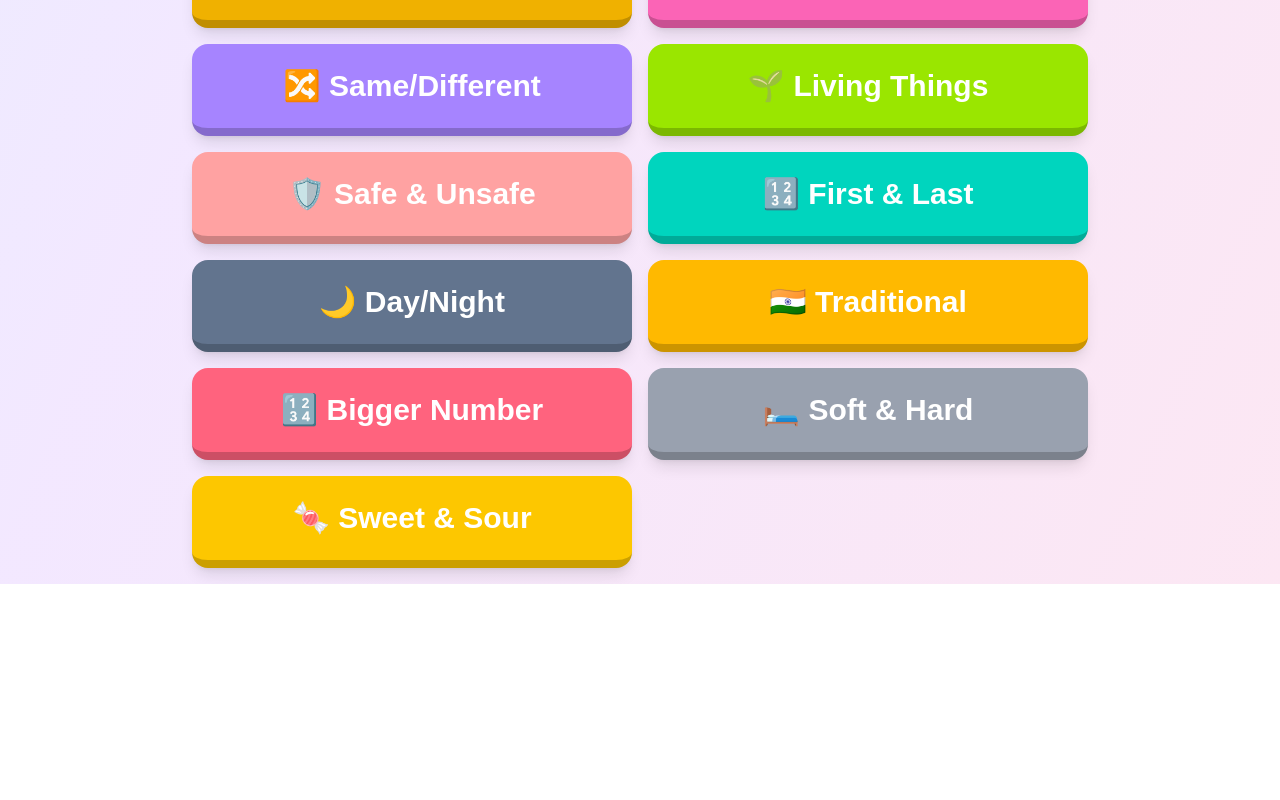
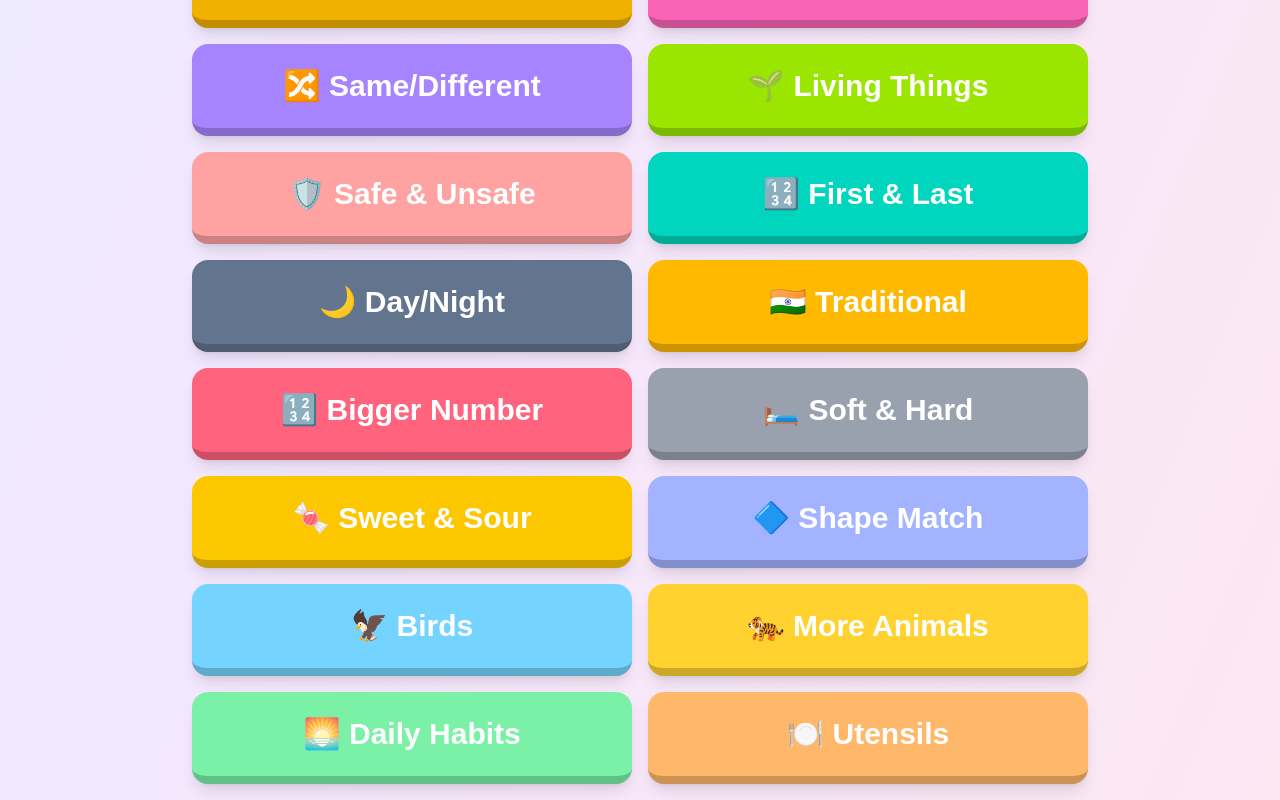
Before and after one commit to asaidhiraj/toddler-learning, a Next.js app: page / in a window 1280 px wide. Shown: the part 2400-3200 px from the top of the page. Before the commit the page ends 2984 px from the top, so only its background shows below. Built offline with nearby package versions, Linux system fonts and the light colour scheme.

Commit message:
Added 4 new games: Trace Shape Matching (with special outline display), Birds, More Animals, Daily Habits (morning routines), and Utensils & Eating (spoons, plates, cups, bowls, forks, knives)

```diff
--- a/app/page.js
+++ b/app/page.js
@@ -435,7 +435,12 @@ export default function Home() {
       indian_traditional: 'Indian Traditional',
       bigger_smaller_number: 'Bigger/Smaller Number',
       soft_hard: 'Soft & Hard',
-      sweet_sour: 'Sweet & Sour'
+      sweet_sour: 'Sweet & Sour',
+      trace_shape_matching: 'Shape Matching',
+      birds: 'Birds',
+      more_animals: 'More Animals',
+      daily_habits: 'Daily Habits',
+      utensils_eating: 'Utensils & Eating'
     };
 
     return (
@@ -560,6 +565,11 @@ export default function Home() {
           <MenuButton onClick={() => startCategory('bigger_smaller_number')} color="bg-rose-400" label="🔢 Bigger Number" />
           <MenuButton onClick={() => startCategory('soft_hard')} color="bg-gray-400" label="🛏️ Soft & Hard" />
           <MenuButton onClick={() => startCategory('sweet_sour')} color="bg-yellow-400" label="🍬 Sweet & Sour" />
+          <MenuButton onClick={() => startCategory('trace_shape_matching')} color="bg-indigo-300" label="🔷 Shape Match" />
+          <MenuButton onClick={() => startCategory('birds')} color="bg-sky-300" label="🦅 Birds" />
+          <MenuButton onClick={() => startCategory('more_animals')} color="bg-amber-300" label="🐅 More Animals" />
+          <MenuButton onClick={() => startCategory('daily_habits')} color="bg-green-300" label="🌅 Daily Habits" />
+          <MenuButton onClick={() => startCategory('utensils_eating')} color="bg-orange-300" label="🍽️ Utensils" />
         </div>
       </div>
     );
@@ -613,9 +623,9 @@ export default function Home() {
       {/* Question Text */}
       <h2 className="text-4xl md:text-6xl font-black text-slate-800 mb-8 text-center leading-tight mt-12">{currentQ.q}</h2>
 
-      {/* Special Display for Counting, Math, and Alphabet */}
-      {currentQ.display && (
-        <DisplayContent question={currentQ} isAudioModule={isAudioModule} />
+      {/* Special Display for Counting, Math, Alphabet, and Shape Matching */}
+      {(currentQ.display || currentQ.outline) && (
+        <DisplayContent question={currentQ} isAudioModule={isAudioModule} category={category} />
       )}
 
       {/* Replay Sound Button for Audio Modules */}
@@ -672,9 +682,25 @@ export default function Home() {
 
 // --- SUB-COMPONENTS FOR CLEANER CODE ---
 
-function DisplayContent({ question, isAudioModule }) {
+function DisplayContent({ question, isAudioModule, category }) {
   const [imageError, setImageError] = useState(false);
   const showImage = question.displayImage && !imageError;
+
+  // Special display for trace shape matching
+  if (category === 'trace_shape_matching' && question.outline) {
+    return (
+      <div className="mb-8 p-8 bg-gradient-to-br from-blue-50 to-purple-50 rounded-3xl shadow-inner border-4 border-blue-200 flex flex-col items-center justify-center">
+        <div className="text-3xl font-bold text-blue-800 mb-4">Trace the Shape:</div>
+        <div className="text-9xl md:text-[150px] font-black text-blue-600 mb-4" style={{
+          textShadow: '0 0 20px rgba(59, 130, 246, 0.5)',
+          filter: 'drop-shadow(0 4px 8px rgba(0,0,0,0.3))'
+        }}>
+          {question.outline}
+        </div>
+        <div className="text-2xl font-bold text-blue-700">Which shape matches?</div>
+      </div>
+    );
+  }
 
   return (
     <div className={`text-7xl mb-8 p-6 bg-slate-50 rounded-3xl shadow-inner border-4 border-slate-100 ${isAudioModule ? 'animate-pulse' : ''} flex items-center justify-center`}>
--- a/app/questions.js
+++ b/app/questions.js
@@ -453,6 +453,51 @@ export const learningModules = {
     { q: "Which tastes SOUR?", a: { txt: "Apple", icon: "🍎", imageUrl: getImageUrl("apple sweet", 400, 400) }, b: { txt: "Orange", icon: "🍊", imageUrl: getImageUrl("orange sour", 400, 400) }, correct: 'b' },
     { q: "What is SWEET?", a: { txt: "Chocolate", icon: "🍫", imageUrl: getImageUrl("chocolate sweet", 400, 400) }, b: { txt: "Vinegar", icon: "🍶", imageUrl: getImageUrl("vinegar sour", 400, 400) }, correct: 'a' },
     { q: "Which tastes SOUR?", a: { txt: "Banana", icon: "🍌", imageUrl: getImageUrl("banana sweet", 400, 400) }, b: { txt: "Lime", icon: "🍋", imageUrl: getImageUrl("lime sour", 400, 400) }, correct: 'b' },
+  ],
+  trace_shape_matching: [
+    { q: "Which shape matches the outline?", outline: "⭕", a: { txt: "Circle", icon: "⭕", imageUrl: getImageUrl("circle round", 400, 400) }, b: { txt: "Square", icon: "⬜", imageUrl: getImageUrl("square", 400, 400) }, correct: 'a' },
+    { q: "Which shape matches the outline?", outline: "⬜", a: { txt: "Triangle", icon: "🔺", imageUrl: getImageUrl("triangle", 400, 400) }, b: { txt: "Square", icon: "⬜", imageUrl: getImageUrl("square", 400, 400) }, correct: 'b' },
+    { q: "Which shape matches the outline?", outline: "🔺", a: { txt: "Triangle", icon: "🔺", imageUrl: getImageUrl("triangle", 400, 400) }, b: { txt: "Circle", icon: "⭕", imageUrl: getImageUrl("circle", 400, 400) }, correct: 'a' },
+    { q: "Which shape matches the outline?", outline: "⭐", a: { txt: "Star", icon: "⭐", imageUrl: getImageUrl("star shape", 400, 400) }, b: { txt: "Heart", icon: "❤️", imageUrl: getImageUrl("heart shape", 400, 400) }, correct: 'a' },
+    { q: "Which shape matches the outline?", outline: "❤️", a: { txt: "Star", icon: "⭐", imageUrl: getImageUrl("star", 400, 400) }, b: { txt: "Heart", icon: "❤️", imageUrl: getImageUrl("heart shape", 400, 400) }, correct: 'b' },
+    { q: "Which shape matches the outline?", outline: "⭕", a: { txt: "Circle", icon: "⭕", imageUrl: getImageUrl("circle round", 400, 400) }, b: { txt: "Triangle", icon: "🔺", imageUrl: getImageUrl("triangle", 400, 400) }, correct: 'a' },
+    { q: "Which shape matches the outline?", outline: "⬜", a: { txt: "Square", icon: "⬜", imageUrl: getImageUrl("square", 400, 400) }, b: { txt: "Circle", icon: "⭕", imageUrl: getImageUrl("circle", 400, 400) }, correct: 'a' },
+  ],
+  birds: [
+    { q: "Which is a BIRD?", a: { txt: "Eagle", icon: "🦅", imageUrl: getImageUrl("eagle bird", 400, 400) }, b: { txt: "Butterfly", icon: "🦋", imageUrl: getImageUrl("butterfly insect", 400, 400) }, correct: 'a' },
+    { q: "Which bird can FLY?", a: { txt: "Parrot", icon: "🦜", imageUrl: getImageUrl("parrot bird flying", 400, 400) }, b: { txt: "Penguin", icon: "🐧", imageUrl: getImageUrl("penguin bird", 400, 400) }, correct: 'a' },
+    { q: "Which bird is SMALL?", a: { txt: "Sparrow", icon: "🐦", imageUrl: getImageUrl("sparrow small bird", 400, 400) }, b: { txt: "Ostrich", icon: "🦃", imageUrl: getImageUrl("ostrich large bird", 400, 400) }, correct: 'a' },
+    { q: "Which bird is BIG?", a: { txt: "Eagle", icon: "🦅", imageUrl: getImageUrl("eagle large bird", 400, 400) }, b: { txt: "Sparrow", icon: "🐦", imageUrl: getImageUrl("sparrow small", 400, 400) }, correct: 'a' },
+    { q: "Which bird has COLORS?", a: { txt: "Peacock", icon: "🦚", imageUrl: getImageUrl("peacock colorful bird", 400, 400) }, b: { txt: "Crow", icon: "🐦‍⬛", imageUrl: getImageUrl("crow black bird", 400, 400) }, correct: 'a' },
+    { q: "Which bird SWIMS?", a: { txt: "Duck", icon: "🦆", imageUrl: getImageUrl("duck swimming bird", 400, 400) }, b: { txt: "Eagle", icon: "🦅", imageUrl: getImageUrl("eagle flying", 400, 400) }, correct: 'a' },
+    { q: "Which bird is WHITE?", a: { txt: "Swan", icon: "🦢", imageUrl: getImageUrl("swan white bird", 400, 400) }, b: { txt: "Crow", icon: "🐦‍⬛", imageUrl: getImageUrl("crow black", 400, 400) }, correct: 'a' },
+  ],
+  more_animals: [
+    { q: "Which animal is WILD?", a: { txt: "Tiger", icon: "🐅", imageUrl: getImageUrl("tiger wild animal", 400, 400) }, b: { txt: "Dog", icon: "🐕", imageUrl: getImageUrl("dog pet animal", 400, 400) }, correct: 'a' },
+    { q: "Which animal is a PET?", a: { txt: "Lion", icon: "🦁", imageUrl: getImageUrl("lion wild", 400, 400) }, b: { txt: "Cat", icon: "🐱", imageUrl: getImageUrl("cat pet animal", 400, 400) }, correct: 'b' },
+    { q: "Which animal is STRONG?", a: { txt: "Elephant", icon: "🐘", imageUrl: getImageUrl("elephant strong", 400, 400) }, b: { txt: "Mouse", icon: "🐭", imageUrl: getImageUrl("mouse small", 400, 400) }, correct: 'a' },
+    { q: "Which animal is FAST?", a: { txt: "Cheetah", icon: "🐆", imageUrl: getImageUrl("cheetah fast", 400, 400) }, b: { txt: "Turtle", icon: "🐢", imageUrl: getImageUrl("turtle slow", 400, 400) }, correct: 'a' },
+    { q: "Which animal is TALL?", a: { txt: "Giraffe", icon: "🦒", imageUrl: getImageUrl("giraffe tall", 400, 400) }, b: { txt: "Rabbit", icon: "🐰", imageUrl: getImageUrl("rabbit small", 400, 400) }, correct: 'a' },
+    { q: "Which animal has STRIPES?", a: { txt: "Zebra", icon: "🦓", imageUrl: getImageUrl("zebra stripes", 400, 400) }, b: { txt: "Bear", icon: "🐻", imageUrl: getImageUrl("bear animal", 400, 400) }, correct: 'a' },
+    { q: "Which animal is SMALL?", a: { txt: "Whale", icon: "🐋", imageUrl: getImageUrl("whale large", 400, 400) }, b: { txt: "Hamster", icon: "🐹", imageUrl: getImageUrl("hamster small pet", 400, 400) }, correct: 'b' },
+  ],
+  daily_habits: [
+    { q: "What do we do in the MORNING?", a: { txt: "Brush Teeth", icon: "🪥", imageUrl: getImageUrl("brush teeth morning", 400, 400) }, b: { txt: "Sleep", icon: "😴", imageUrl: getImageUrl("sleep night", 400, 400) }, correct: 'a' },
+    { q: "What do we do in the MORNING?", a: { txt: "Go to School", icon: "🏫", imageUrl: getImageUrl("school morning", 400, 400) }, b: { txt: "Go to Bed", icon: "🛏️", imageUrl: getImageUrl("bed night", 400, 400) }, correct: 'a' },
+    { q: "What do we do in the MORNING?", a: { txt: "Study", icon: "📚", imageUrl: getImageUrl("study morning", 400, 400) }, b: { txt: "Sleep", icon: "😴", imageUrl: getImageUrl("sleep", 400, 400) }, correct: 'a' },
+    { q: "What do we do in the MORNING?", a: { txt: "Wake Up", icon: "🌅", imageUrl: getImageUrl("wake up morning", 400, 400) }, b: { txt: "Sleep", icon: "😴", imageUrl: getImageUrl("sleep night", 400, 400) }, correct: 'a' },
+    { q: "What do we do in the MORNING?", a: { txt: "Eat Breakfast", icon: "🍳", imageUrl: getImageUrl("breakfast morning", 400, 400) }, b: { txt: "Eat Dinner", icon: "🍽️", imageUrl: getImageUrl("dinner night", 400, 400) }, correct: 'a' },
+    { q: "What do we do in the MORNING?", a: { txt: "Wash Face", icon: "💧", imageUrl: getImageUrl("wash face morning", 400, 400) }, b: { txt: "Sleep", icon: "😴", imageUrl: getImageUrl("sleep", 400, 400) }, correct: 'a' },
+    { q: "What do we do in the MORNING?", a: { txt: "Get Dressed", icon: "👕", imageUrl: getImageUrl("get dressed morning", 400, 400) }, b: { txt: "Put Pajamas", icon: "🛏️", imageUrl: getImageUrl("pajamas night", 400, 400) }, correct: 'a' },
+  ],
+  utensils_eating: [
+    { q: "What do we use to EAT?", a: { txt: "Spoon", icon: "🥄", imageUrl: getImageUrl("spoon utensil eating", 400, 400) }, b: { txt: "Book", icon: "📚", imageUrl: getImageUrl("book reading", 400, 400) }, correct: 'a' },
+    { q: "What do we put FOOD on?", a: { txt: "Plate", icon: "🍽️", imageUrl: getImageUrl("plate food", 400, 400) }, b: { txt: "Floor", icon: "🪨", imageUrl: getImageUrl("floor ground", 400, 400) }, correct: 'a' },
+    { q: "What do we DRINK from?", a: { txt: "Cup", icon: "☕", imageUrl: getImageUrl("cup drinking", 400, 400) }, b: { txt: "Spoon", icon: "🥄", imageUrl: getImageUrl("spoon eating", 400, 400) }, correct: 'a' },
+    { q: "What do we use to CUT food?", a: { txt: "Knife", icon: "🔪", imageUrl: getImageUrl("knife cutting food", 400, 400) }, b: { txt: "Spoon", icon: "🥄", imageUrl: getImageUrl("spoon", 400, 400) }, correct: 'a' },
+    { q: "What do we use to PICK food?", a: { txt: "Fork", icon: "🍴", imageUrl: getImageUrl("fork utensil", 400, 400) }, b: { txt: "Plate", icon: "🍽️", imageUrl: getImageUrl("plate", 400, 400) }, correct: 'a' },
+    { q: "What do we put SOUP in?", a: { txt: "Bowl", icon: "🥣", imageUrl: getImageUrl("bowl soup", 400, 400) }, b: { txt: "Cup", icon: "☕", imageUrl: getImageUrl("cup", 400, 400) }, correct: 'a' },
+    { q: "What do we EAT with?", a: { txt: "Spoon", icon: "🥄", imageUrl: getImageUrl("spoon eating food", 400, 400) }, b: { txt: "Toy", icon: "🧸", imageUrl: getImageUrl("toy", 400, 400) }, correct: 'a' },
   ]
 };
 
```
